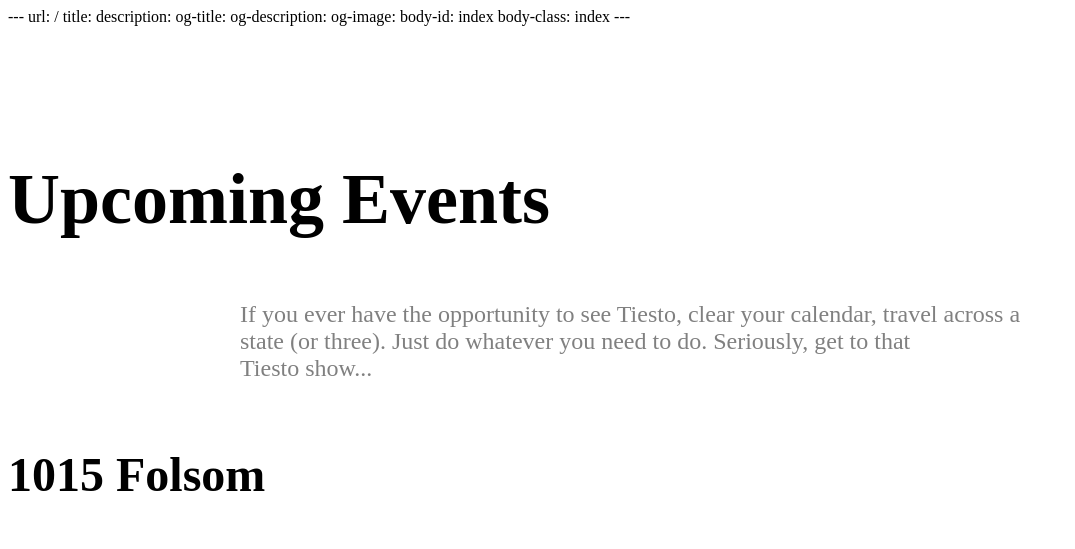
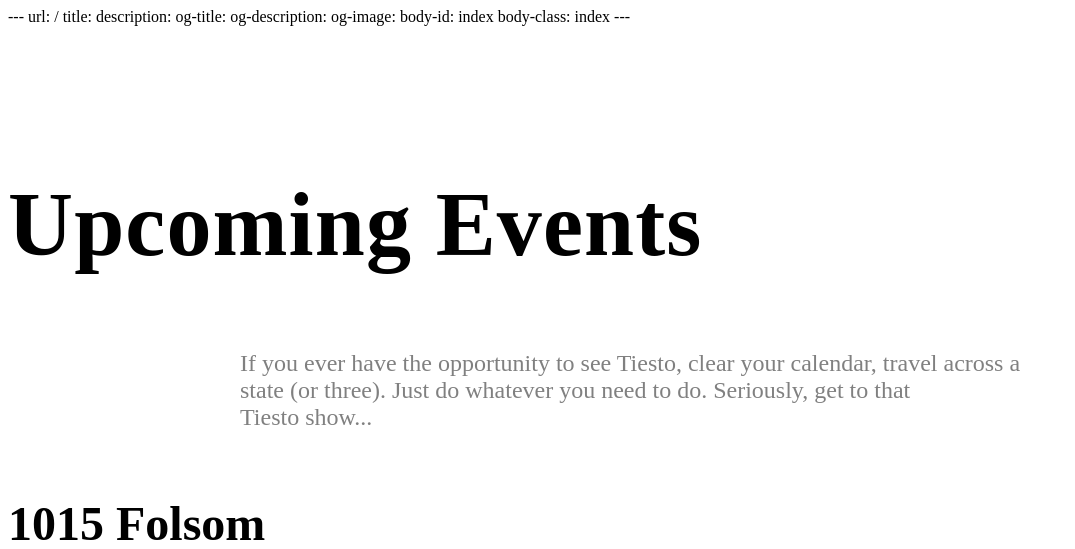
Before and after one commit to nico-watine/tiesto-side-project, a PHP site: page / in a window 1280 px wide. Shown: the top 549 px of the page, without its empty margins (0-1075 px from the left). Run offline with PHP 8.4, Linux system fonts and the light colour scheme.

Commit message:
Correclty inline-style new section-headline

```diff
--- a/src/pages/index.php
+++ b/src/pages/index.php
@@ -11,7 +11,7 @@ body-class: index
 <section class="upcoming-events-section" style="padding-top: 72px;">
 	<div class="row">
 		<div class="column text-center">
-			<h1 class="section-headline text-uppercase font-weight-light text-red mb-16" style="font-size: 72px;">Upcoming <span class="font-weight-bold text-white">Events</span></h1>
+			<h1 class="section-headline text-uppercase text-red mb-16 ff-compacta font-weight-bold" style="font-size: 90px; letter-spacing: 1.13px;">Upcoming <span class="text-white">Events</span></h1>
 			<p class="paragraph font-weight-light" style="font-size: 24px; color: #808080; max-width: 800px; margin-left: auto; margin-right: auto; margin-bottom: 64px;">If you ever have the opportunity to see Tiesto, clear your calendar, travel across a state (or three). Just do whatever you need to do. Seriously, get to that Tiesto&nbsp;show...</p>
 		</div>
 	</div>
```
